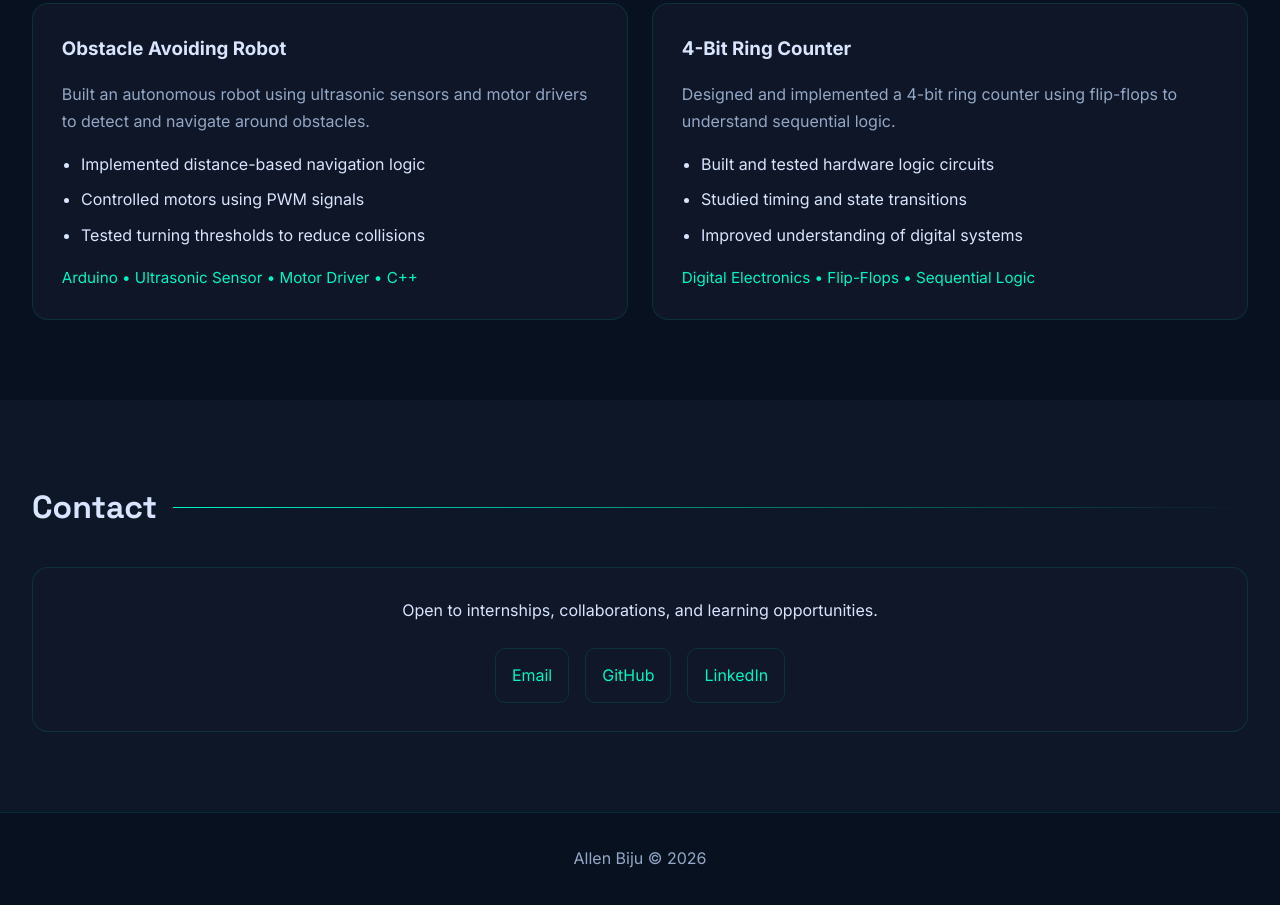
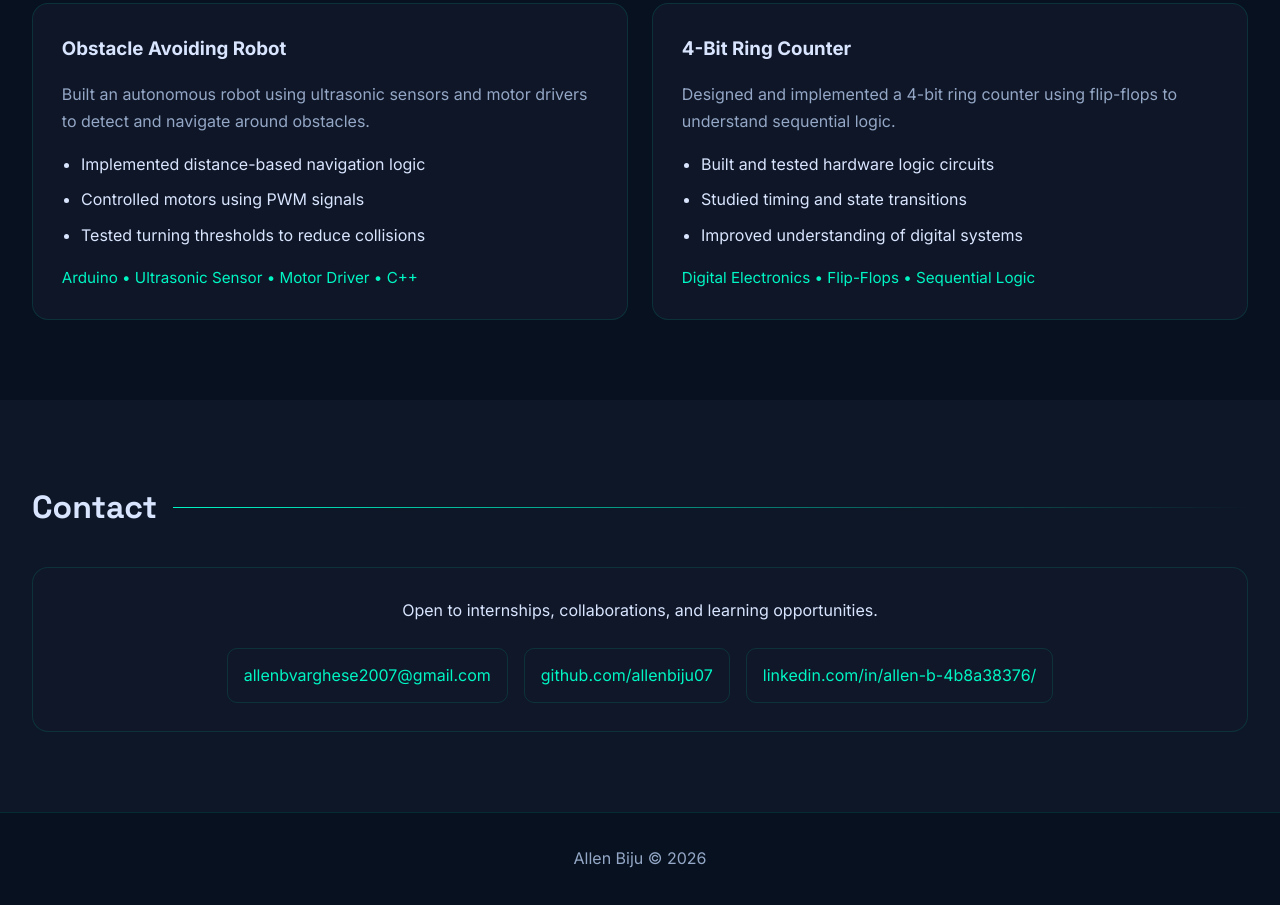
Before and after one commit to allenbiju07/Portfolio, a plain HTML site: page index.html in a window 1280 px wide. Shown: the part 1927-2832 px from the top of the page. Drawn offline with Linux system fonts and the light colour scheme.

Commit message:
index.html commit 2
changed some stuff

```diff
--- a/index.html
+++ b/index.html
@@ -226,16 +226,16 @@
 
       <div class="contact-links">
 
-        <a href="mailto:your-allenbvarghese2007@gmail.com">
-          Email
+        <a href="mailto:allenbvarghese2007@gmail.com">
+          allenbvarghese2007@gmail.com
         </a>
 
-        <a href="https://github.com/yourgithub" target="_blank">
-          GitHub
+        <a href="https://github.com/allenbiju07" target="_blank">
+          github.com/allenbiju07
         </a>
 
-        <a href="https://linkedin.com/in/yourlinkedin" target="_blank">
-          LinkedIn
+        <a href="https://www.linkedin.com/in/allen-b-4b8a38376/" target="_blank">
+          linkedin.com/in/allen-b-4b8a38376/
         </a>
 
       </div>
```
